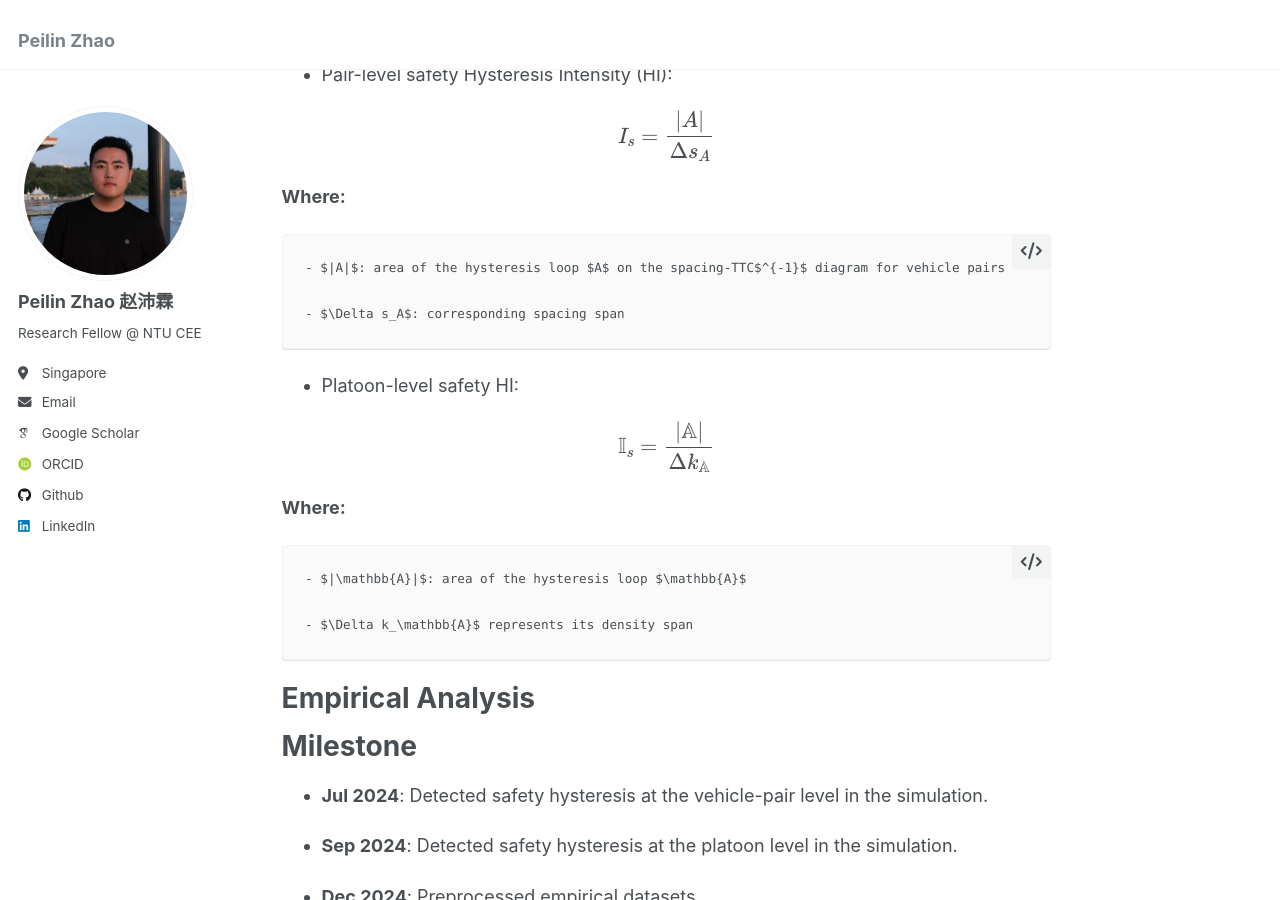
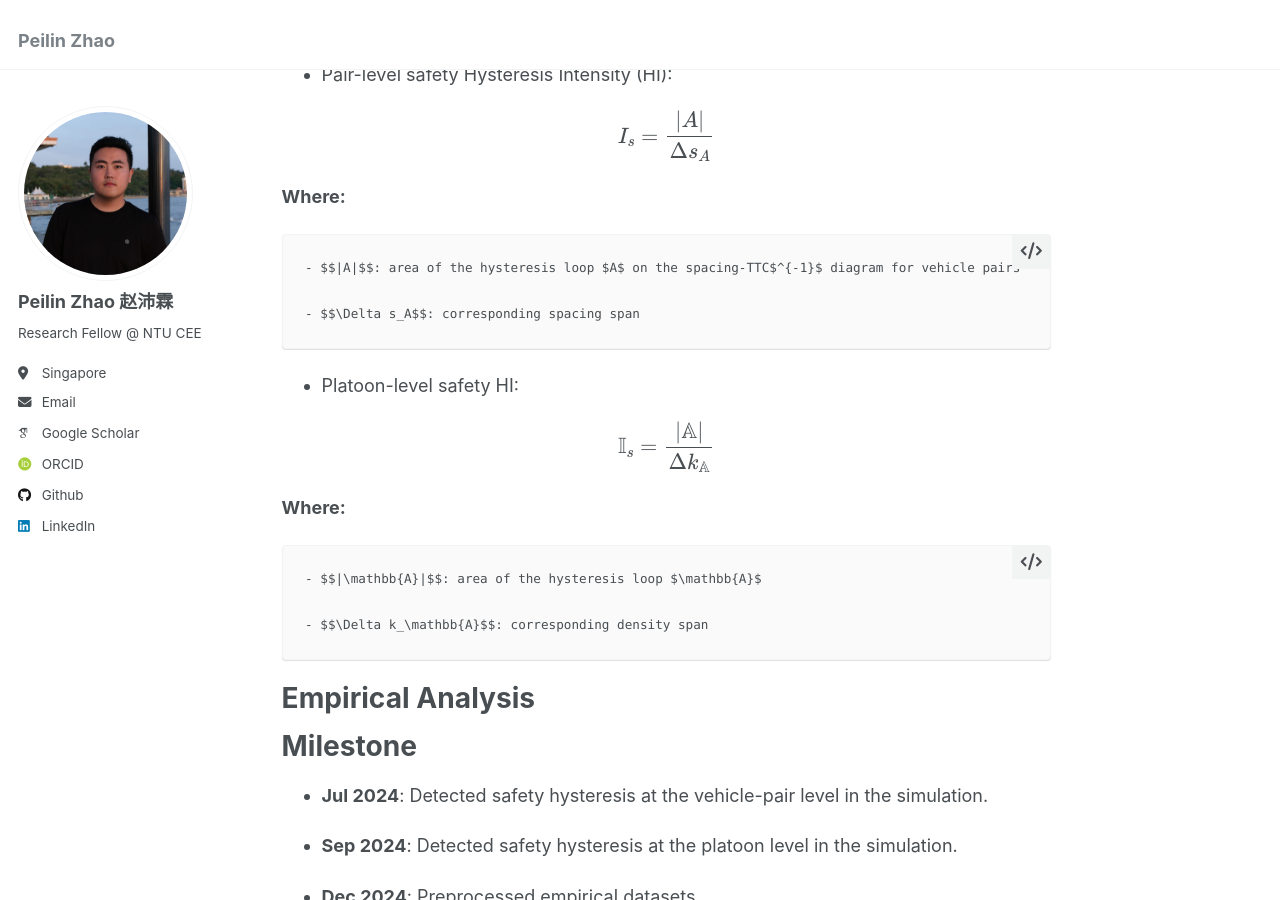
Before and after one commit to Jerry-zpl/Jerry-zpl.github.io, a Jekyll site: the page built from _publications/2026-TRC-105806.md, in a window 1280 px wide and 900 px high, scrolled down 2877 px. Built offline with Jekyll 4.4.1, drawn with Linux system fonts in a browser that asks for light colours; some web fonts are replaced.

Commit message:
Refine abstract and highlights formatting in publication
Updated formatting for mathematical symbols and improved text alignment in the abstract section.

```diff
--- a/_publications/2026-TRC-105806.md
+++ b/_publications/2026-TRC-105806.md
@@ -11,7 +11,7 @@
 # Abstract
 
 <div style="text-align: justify;">
-Safety hysteresis, a dynamic pattern reflecting how traffic safety deteriorates and recovers during disturbances, remains largely unexplored. Using real-world trajectory datasets, this study demonstrates that safety hysteresis exists at both the vehicle-pair and platoon levels, manifested as counterclockwise loops on spacing-TTC<sup>−1</sup> diagrams and clockwise loops on density-TTC<sup>−1</sup>diagrams. To quantify these patterns, we propose the Safety Hysteresis Intensity (HI), defined as the normalized area enclosed by the safety hysteresis loop. Empirical analyses show that naturalistic traffic exhibits substantially higher safety HI than controlled experiments, while ACC and autonomous vehicles reduce safety HI and promote safer conditions. Correlation analyses reveal that low-speed regimes, large inter-vehicle speed differences, and abrupt acceleration or deceleration amplify pair-level safety HI, whereas variability in flow, density, and average speed governs platoon-level safety HI. Complementary simulations further clarify these causal mechanisms, showing that higher braking intensity and greater macroscopic fluctuations lead to stronger safety hysteresis. The results highlight safety HI as a system-level diagnostic indicator of safety. By incorporating hysteresis dynamics into safety evaluation, this study offers new theoretical perspectives and practical insights for improving traffic safety.
+Safety hysteresis, a dynamic pattern reflecting how traffic safety deteriorates and recovers during disturbances, remains largely unexplored. Using real-world trajectory datasets, this study demonstrates that safety hysteresis exists at both the vehicle-pair and platoon levels, manifested as counterclockwise loops on spacing-TTC<sup>−1</sup> diagrams and clockwise loops on density-TTC<sup>−1</sup> diagrams. To quantify these patterns, we propose the Safety Hysteresis Intensity (HI), defined as the normalized area enclosed by the safety hysteresis loop. Empirical analyses show that naturalistic traffic exhibits substantially higher safety HI than controlled experiments, while ACC and autonomous vehicles reduce safety HI and promote safer conditions. Correlation analyses reveal that low-speed regimes, large inter-vehicle speed differences, and abrupt acceleration or deceleration amplify pair-level safety HI, whereas variability in flow, density, and average speed governs platoon-level safety HI. Complementary simulations further clarify these causal mechanisms, showing that higher braking intensity and greater macroscopic fluctuations lead to stronger safety hysteresis. The results highlight safety HI as a system-level diagnostic indicator of safety. By incorporating hysteresis dynamics into safety evaluation, this study offers new theoretical perspectives and practical insights for improving traffic safety.
 </div>
 
 
@@ -51,9 +51,9 @@
 
 **Where:**
 
-	- $|A|$: area of the hysteresis loop $A$ on the spacing-TTC$^{-1}$ diagram for vehicle pairs
+	- $$|A|$$: area of the hysteresis loop $A$ on the spacing-TTC$^{-1}$ diagram for vehicle pairs
 
-	- $\Delta s_A$: corresponding spacing span
+	- $$\Delta s_A$$: corresponding spacing span
 
 - Platoon-level safety HI:
 
@@ -65,9 +65,9 @@
 
 **Where:**
 
-	- $|\mathbb{A}|$: area of the hysteresis loop $\mathbb{A}$
+	- $$|\mathbb{A}|$$: area of the hysteresis loop $\mathbb{A}$
 
-	- $\Delta k_\mathbb{A}$ represents its density span
+	- $$\Delta k_\mathbb{A}$$: corresponding density span
 
 # Empirical Analysis
 
```
